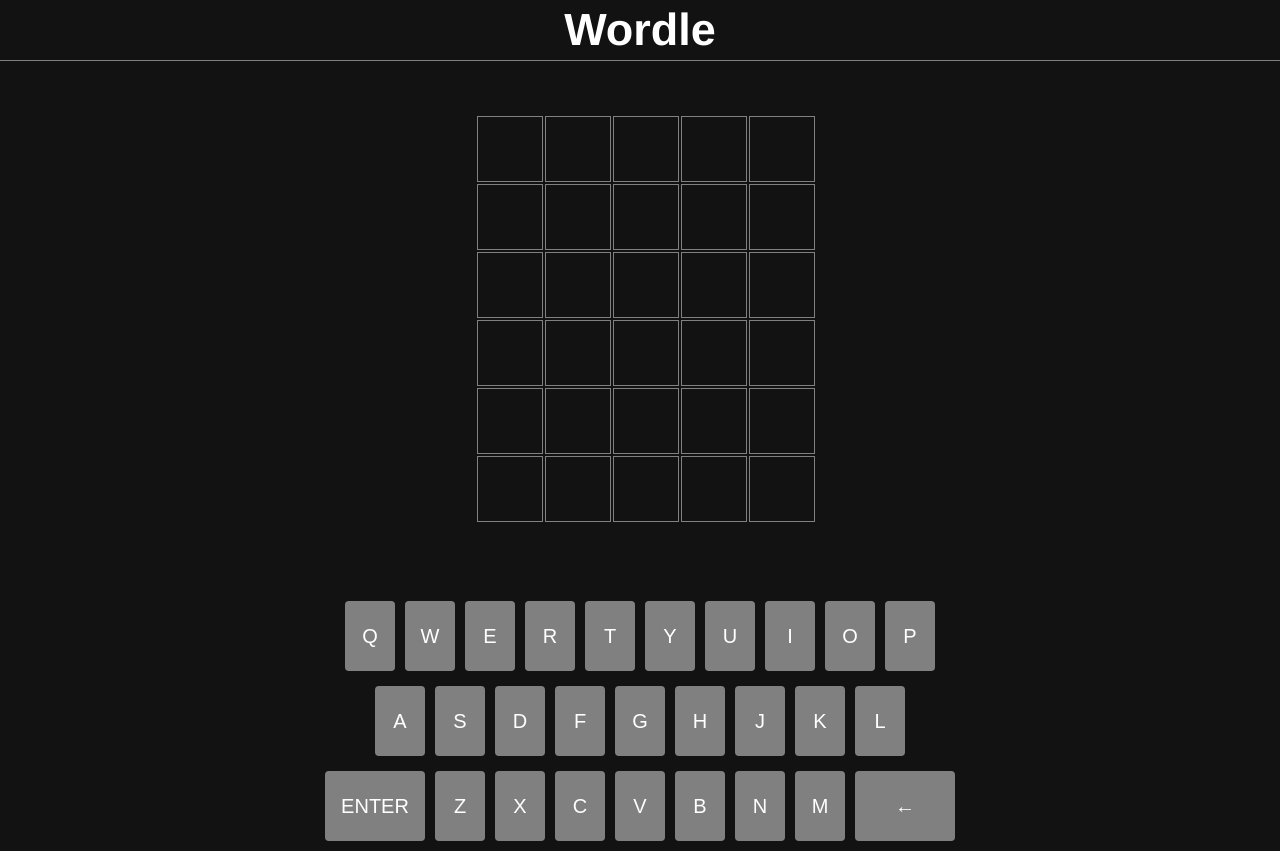
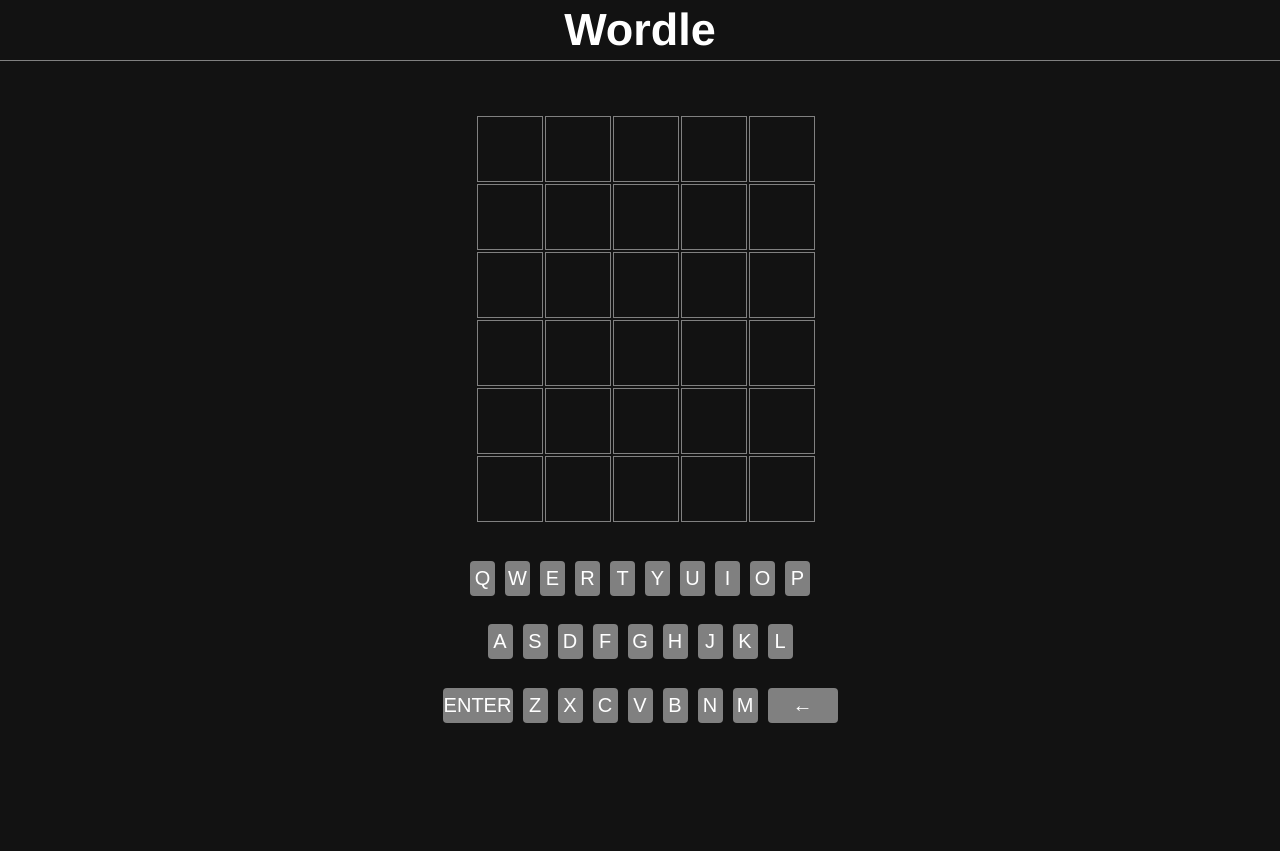
Before and after one commit to somyasubham9/Wordle-Game, a React (Create React App) app: page / in a window 1280 px wide. After the commit the page ends 800 px from the top, so only its background shows below. Built offline with nearby package versions, Linux system fonts and the light colour scheme.

Commit message:
Update index.css

```diff
--- a/src/index.css
+++ b/src/index.css
@@ -10,7 +10,7 @@
 body {
   padding: 0%;
   margin: 0;
-    height: 100vh;
+  max-height: 100vh;
   background-color: #121212;
 }
 
@@ -39,8 +39,7 @@
 }
 
 .board {
-  width: 400px;
-  height: 800px;
+
   border: 1px solid black;
   display: flex;
   flex-direction: column;
@@ -81,8 +80,10 @@
 
 .keyboard {
   width: 700px;
-  height: 300px;
-  margin-top: 60px;
+  height: 600px;
+  margin-top: 20px;
+  display: flex;
+  flex-direction: column;
 }
 
 .line1 {
@@ -109,8 +110,8 @@
 }
 
 .key {
-  width: 50px;
-  height: 70px;
+  width: 25px;
+  height: 35px;
   margin: 5px;
   border-radius: 4px;
   display: grid;
@@ -125,7 +126,7 @@
 
 
 #big {
-  width: 100px;
+  width: 70px;
 }
 #disabled {
   background-color: #3a393c;
@@ -133,6 +134,7 @@
 
 
 .guess-grid {
+
   display: grid;
   justify-content: center;
   align-content: center;
```
